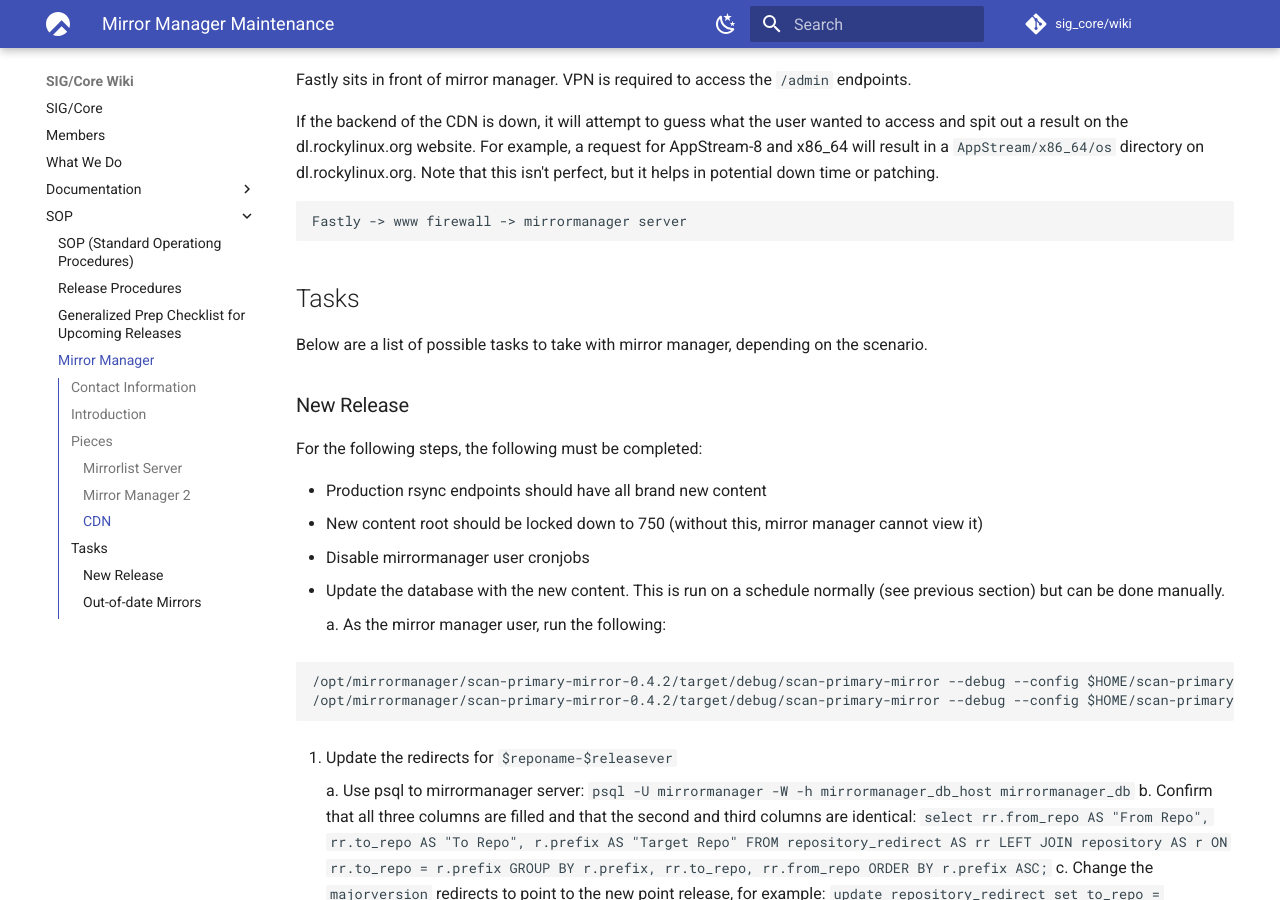
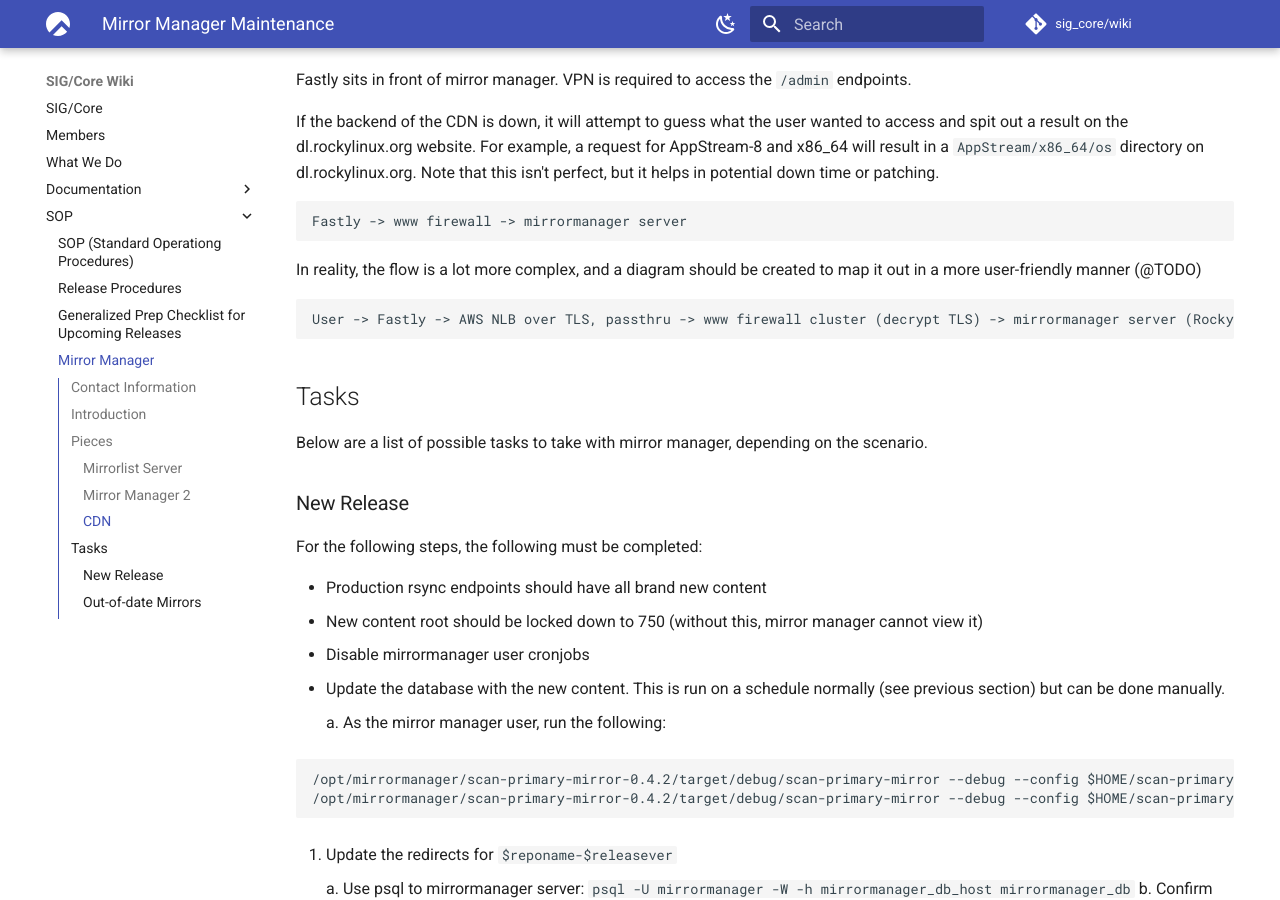
Before and after one commit to rocky-linux/sig-core-wiki, an MkDocs documentation site: the page built from docs/sop/sop_mirrormanager2.md, in a window 1280 px wide and 900 px high, scrolled down 1387 px. Built offline with MkDocs 1.6.1 and Material for MkDocs 9.7.7, drawn with Linux system fonts in a browser that asks for light colours.

Commit message:
add some clarification on data flow for mirrormanager sop

````diff
--- a/docs/sop/sop_mirrormanager2.md
+++ b/docs/sop/sop_mirrormanager2.md
@@ -55,6 +55,12 @@
 
 ```
 Fastly -> www firewall -> mirrormanager server
+```
+
+In reality, the flow is a lot more complex, and a diagram should be created to map it out in a more user-friendly manner (@TODO)
+
+```
+User -> Fastly -> AWS NLB over TLS, passthru -> www firewall cluster (decrypt TLS) -> mirrormanager server (Rocky CA TLS)
 ```
 
 ## Tasks
````
